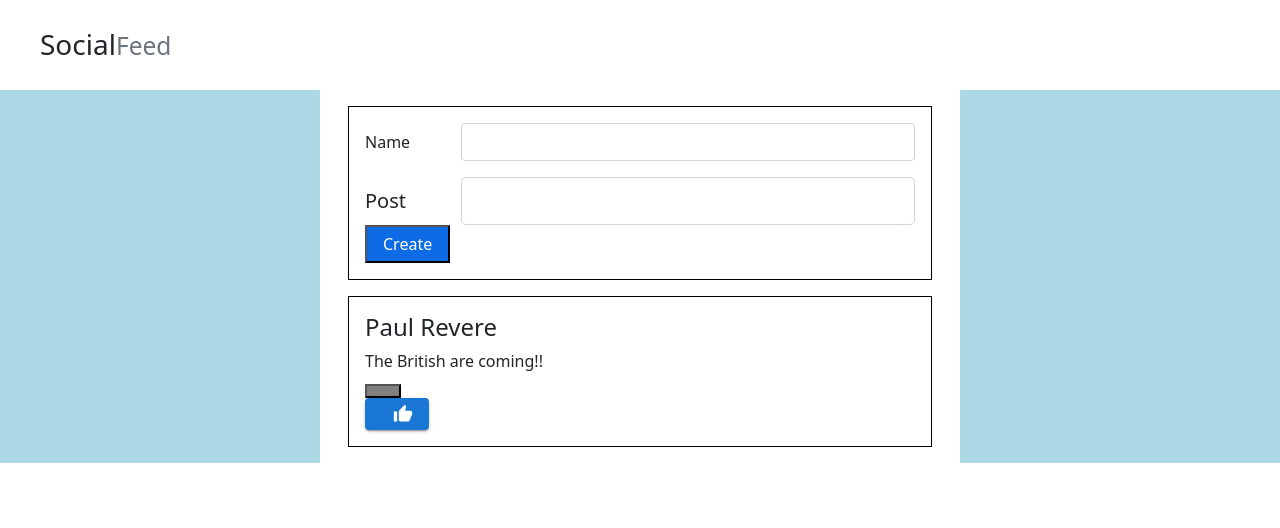
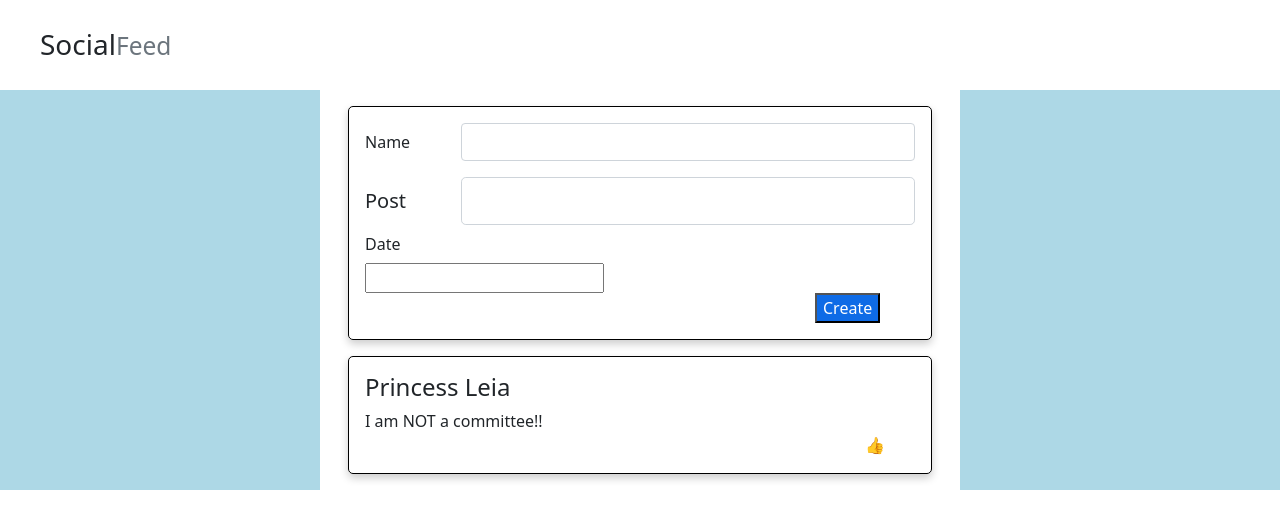
Before and after one commit to joecoxstrong/SocialFeed, a React (Create React App) app: page / in a window 1280 px wide. Shown: the top 528 px of the page. Built offline with nearby package versions, Linux system fonts and the light colour scheme.

Commit message:
Created DatePicker.jsx + added DatePicker to CreatePost + modified like/dislike button

```diff
--- a/package.json
+++ b/package.json
@@ -11,7 +11,9 @@
     "@testing-library/react": "^12.1.4",
     "@testing-library/user-event": "^13.5.0",
     "bootstrap": "^5.1.3",
+    "moment": "^2.29.2",
     "react": "^17.0.2",
+    "react-datepicker": "^4.7.0",
     "react-dom": "^17.0.2",
     "react-scripts": "5.0.0",
     "web-vitals": "^2.1.4"
--- a/src/App.jsx
+++ b/src/App.jsx
@@ -6,7 +6,7 @@ import NavBarTitle from "./Components/NavBar/NavBar";
 
 function App() {
   const [entries, setEntries] = useState([
-    { name: "Paul Revere", post: "The British are coming!!" },
+    { name: "Princess Leia", post: "I am NOT a committee!!" },
   ]);
 
   function addNewPost(entry) {
--- a/src/Components/CreatePost/CreatePost.jsx
+++ b/src/Components/CreatePost/CreatePost.jsx
@@ -1,4 +1,6 @@
 import React, { useState } from "react";
+import DatePicker from "react-datepicker";
+import "react-datepicker/dist/react-datepicker.css";
 
 const CreatePost = (props) => {
   const [name, setName] = useState("");
@@ -15,7 +17,7 @@ const CreatePost = (props) => {
     props.addNewPostProperty(newPost);
   }
   return (
-    <form onSubmit={handleSubmit} style={{ backgroundColor: "white" }}>
+    <form onSubmit={handleSubmit}>
       <div class="row mb-3">
         <label for="colFormLabel" class="col-sm-2 col-form-label">
           Name
@@ -44,9 +46,15 @@ const CreatePost = (props) => {
             onChange={(event) => setPost(event.target.value)}
           />
         </div>
+        <label for="colFormLabel" class="col-sm-2 col-form-label">
+          Date
+        </label>
+        <DatePicker />
       </div>
 
-      <button type="submit">Create</button>
+      <button type="submit" style={{ marginLeft: 450 }}>
+        Create
+      </button>
     </form>
   );
 };
--- a/src/Components/LikeDislike/LikeDislike.jsx
+++ b/src/Components/LikeDislike/LikeDislike.jsx
@@ -3,30 +3,58 @@ import Button from "@mui/material/Button";
 import SendIcon from "@mui/icons-material/Send";
 import ThumbUpIcon from "@mui/icons-material/ThumbUp";
 import { ThumbUp } from "@mui/icons-material";
+import ThumbDownIcon from "@mui/icons-material/ThumbDown";
 
-const LikeDislike = (props) => {
-  const [buttonClass, setButtonClass] = useState("inactive");
-
+function LikeDislike() {
+  const [likeStatus, setLikeStatus] = useState("👍");
   function handleClick() {
-    if (buttonClass === "inactive") {
-      setButtonClass("active");
+    if (likeStatus === "👎") {
+      setLikeStatus("👍");
     } else {
-      setButtonClass("inactive");
+      setLikeStatus("👎");
     }
   }
+
   return (
-    <div>
-      <button className={buttonClass} onClick={handleClick}></button>
-      <br></br>
-      <Button
-        className={buttonClass}
-        variant="contained"
-        // color="secondary"
-        endIcon={<ThumbUp />}
-        onClick={handleClick}
-      ></Button>
-    </div>
+    <likebutton
+      className={likeStatus}
+      onClick={handleClick}
+      style={{ marginLeft: 500 }}
+    >
+      {likeStatus}
+    </likebutton>
   );
-};
+}
 
 export default LikeDislike;
+
+// const LikeDislike = (props) => {
+//   const [buttonClass, setButtonClass] = useState("inactive");
+
+//   function handleClick() {
+//     if (buttonClass === "inactive") {
+//       setButtonClass("active");
+//     } else {
+//       setButtonClass("inactive");
+//     }
+//   }
+//   return (
+//     <div>
+//       <button className={buttonClass} onClick={handleClick}></button>
+//       <br></br>
+//       <Button
+//         className={buttonClass}
+//         variant="contained"
+//         endIcon={<ThumbUpIcon />}
+//         onClick={handleClick}
+//       ></Button>
+//       <Button
+//         className={buttonClass}
+//         variant="contained"
+//         startIcon={<ThumbDownIcon />}
+//         onClick={handleClick}
+//       ></Button>
+//     </div>
+//   );
+// };
+// export default LikeDislike;
--- a/src/app.css
+++ b/src/app.css
@@ -4,7 +4,8 @@
     border-color: black;
     margin: 1rem;
     padding: 1em;
-
+    box-shadow: 0 4px 8px 0 rgba(0,0,0,0.2);
+    border-radius: 5px;
 
 }
 .remove-margin{
@@ -16,19 +17,31 @@
 /* like dislike */
 
 button{
-    border-image: round;
     color: white;
     background-color: rgb(14, 107, 230);
-    padding: 1rem;
+    /* padding: 1rem; */
+    display: inline-block;
+    border-radius: 50%;
+    padding-top: 1px;
+    padding-bottom: 1px;
+
+
+}
+.active{
+    background-color: rgb(7, 218, 7);
+    content: 'Like';
+}
+
+.inactive{
+    background-color: grey;
+}
+
+.likebutton{
+
+    background-color: rgb(129, 161, 202);
+    padding: 7rem;
     display: inline-block;
     border-radius: 50%;
     padding-top: 5px;
     padding-bottom: 5px;
 }
-.active{
-    background-color: rgb(7, 218, 7);
-}
-
-.inactive{
-    background-color: grey;
-}
```
Also changed, not shown: src/Components/DatePicker.jsx (added, +53 -0 lines), 1 other file (tests, documents, lock files or other folders).
